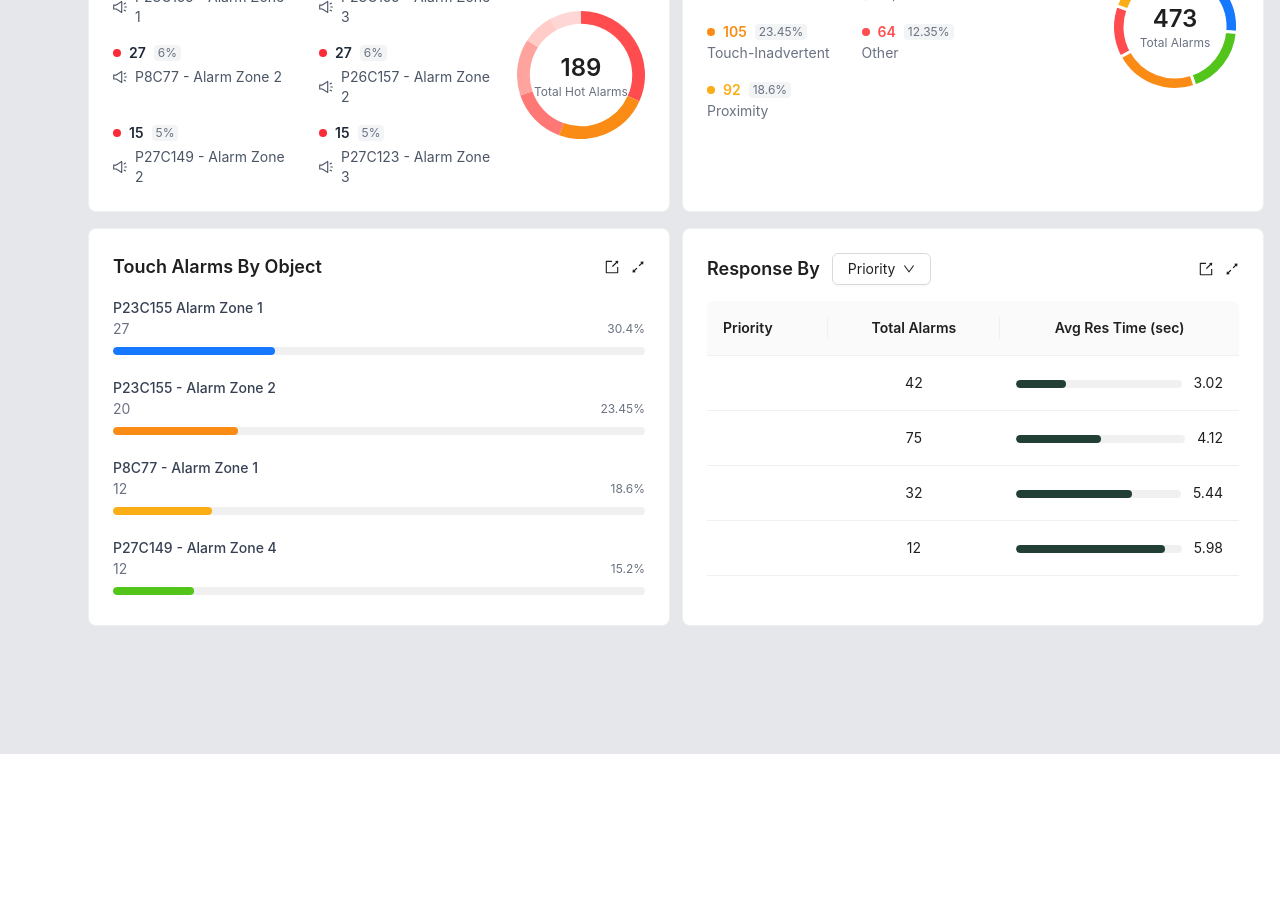
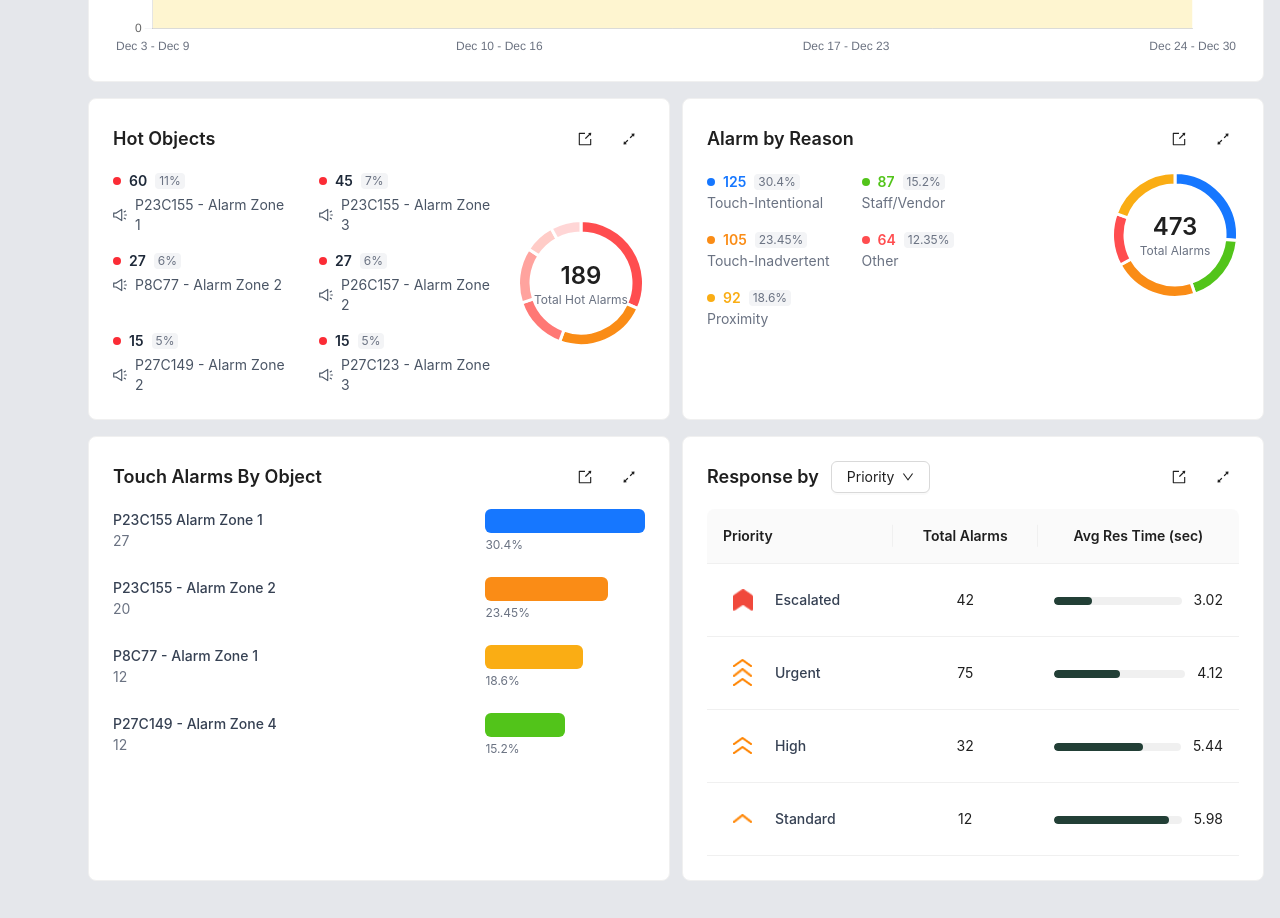
Before and after one commit to Waniaxif/Dashboard, a Next.js app: page / in a window 1280 px wide. Shown: the part 880-1798 px from the top of the page. Before the commit the page ends 1634 px from the top, so only its background shows below. Built offline with nearby package versions, Linux system fonts and the light colour scheme.

Commit message:
refactor components to integrate ExportExpantButton and enhance layout responsiveness

```diff
--- a/src/Components/AlarmByPriority/AlarmByPriority.tsx
+++ b/src/Components/AlarmByPriority/AlarmByPriority.tsx
@@ -1,7 +1,6 @@
 "use client";
 
 import { Card } from "antd";
-import { ExpandAltOutlined, ExportOutlined } from "@ant-design/icons";
 import {
   Chart as ChartJS,
   LineElement,
@@ -14,6 +13,7 @@ import {
 } from "chart.js";
 import { Line } from "react-chartjs-2";
 import React from "react";
+import ExportExpantButton from "../ExportExpantButton/ExportExpantButton";
 
 ChartJS.register(
   LineElement,
@@ -48,6 +48,7 @@ export default function AlarmByPriority() {
 
   const options = {
     responsive: true,
+    maintainAspectRatio: false, // 👈 allows chart to fill container height
     plugins: {
       legend: { display: false },
       tooltip: { enabled: true },
@@ -66,17 +67,24 @@ export default function AlarmByPriority() {
 
   return (
     <Card>
+      {/* Header */}
+
       <div className="flex justify-between items-center mb-4">
         <div className="text-lg font-semibold">Alarms by Priority</div>
-        <div className="flex items-center gap-3">
-          <ExportOutlined />
-          <ExpandAltOutlined />
+        <div className="">
+          <ExportExpantButton />
         </div>
       </div>
+
+      {/* Content */}
       <div className="flex flex-col">
         <span className="text-4xl font-semibold">473</span>
         <span className="text-gray-500 mb-4">Total Alarms</span>
-        <Line data={data} options={options} height={40} />
+
+        {/* Chart container with responsive height */}
+        <div className="relative h-[300px] sm:h-[400px] md:h-[450px] lg:h-[350px]">
+          <Line data={data} options={options} />
+        </div>
       </div>
     </Card>
   );
--- a/src/Components/AlarmByReason/AlarmByReason.tsx
+++ b/src/Components/AlarmByReason/AlarmByReason.tsx
@@ -1,7 +1,6 @@
 "use client";
 
 import { Card } from "antd";
-import { ExpandAltOutlined, ExportOutlined } from "@ant-design/icons";
 import { Doughnut } from "react-chartjs-2";
 import {
   Chart as ChartJS,
@@ -9,6 +8,7 @@ import {
   Tooltip as ChartTooltip,
   Legend,
 } from "chart.js";
+import ExportExpantButton from "../ExportExpantButton/ExportExpantButton";
 
 ChartJS.register(ArcElement, ChartTooltip, Legend);
 
@@ -40,9 +40,8 @@ export default function AlarmByReason() {
       {/* Header */}
       <div className="flex justify-between items-center mb-4">
         <div className="text-lg font-semibold">Alarm by Reason</div>
-        <div className="flex items-center gap-3">
-          <ExportOutlined />
-          <ExpandAltOutlined />
+        <div className="">
+          <ExportExpantButton />
         </div>
       </div>
 
--- /dev/null
+++ b/src/Components/ExportExpantButton/ExportExpantButton.tsx
@@ -0,0 +1,23 @@
+import { ExpandAltOutlined, ExportOutlined } from "@ant-design/icons";
+import { Button } from "antd";
+
+export default function ExportExpantButton() {
+  const handleClick = () => {
+    console.log("Expand button clicked");
+  };
+  return (
+    <div className="flex items-center gap-3">
+      <Button
+        onClick={() => console.log("Export clicked")}
+        type="text"
+        icon={<ExportOutlined className="text-gray-600 text-lg" />}
+      />
+
+      <Button
+        onClick={handleClick}
+        type="text"
+        icon={<ExpandAltOutlined className="text-gray-600 text-lg" />}
+      />
+    </div>
+  );
+}
--- a/src/Components/HotObjects/HotObjects.tsx
+++ b/src/Components/HotObjects/HotObjects.tsx
@@ -1,11 +1,7 @@
 "use client";
 
 import { Card } from "antd";
-import {
-  ExpandAltOutlined,
-  ExportOutlined,
-  SoundOutlined,
-} from "@ant-design/icons";
+import { SoundOutlined } from "@ant-design/icons";
 import { Doughnut } from "react-chartjs-2";
 import {
   Chart as ChartJS,
@@ -13,6 +9,7 @@ import {
   Tooltip as ChartTooltip,
   Legend,
 } from "chart.js";
+import ExportExpantButton from "../ExportExpantButton/ExportExpantButton";
 
 ChartJS.register(ArcElement, ChartTooltip, Legend);
 
@@ -40,7 +37,8 @@ export default function HotObjects() {
           "#ffccc7",
           "#ffd6d6",
         ],
-        borderWidth: 0,
+        borderColor: "#ffffff", // 👈 creates the visible space
+        borderWidth: 3, // 👈 controls gap thickness
         cutout: "80%",
       },
     ],
@@ -51,15 +49,14 @@ export default function HotObjects() {
       {/* Header */}
       <div className="flex justify-between items-center mb-4">
         <div className="text-lg font-semibold">Hot Objects</div>
-        <div className="flex items-center gap-3 text-gray-500">
-          <ExportOutlined />
-          <ExpandAltOutlined />
+        <div className="">
+          <ExportExpantButton />
         </div>
       </div>
 
       {/* Responsive Body */}
       <div className="flex flex-col md:flex-row md:justify-between md:items-center gap-6">
-        {/* Left - Always Two-column grid */}
+        {/* Left - Two-column grid */}
         <div className="grid grid-cols-2 gap-x-8 gap-y-4 flex-1">
           {hotObjects.map((item, index) => (
             <div key={index} className="flex flex-col space-y-1">
@@ -83,7 +80,7 @@ export default function HotObjects() {
           ))}
         </div>
 
-        {/* Right - Doughnut chart (below on small screens) */}
+        {/* Right - Doughnut chart */}
         <div className="flex justify-center md:justify-end">
           <div className="relative w-32 h-32">
             <Doughnut
--- a/src/Components/ResponseByPriority/ResponseByPriority.tsx
+++ b/src/Components/ResponseByPriority/ResponseByPriority.tsx
@@ -1,9 +1,10 @@
 "use client";
 
 import { Card, Table, Progress } from "antd";
-import { ExpandAltOutlined, ExportOutlined } from "@ant-design/icons";
 import React from "react";
 import DropDownButton from "../DropDownButton/DropDownButton";
+import Image from "next/image";
+import ExportExpantButton from "../ExportExpantButton/ExportExpantButton";
 
 interface PriorityData {
   key: string;
@@ -22,7 +23,11 @@ export default function ResponseByPriority() {
       totalAlarms: 42,
       avgResTime: 3.02,
       progress: 30,
-      icon: <span className="text-red-500 text-lg">⬢</span>,
+      icon: (
+        <div className="w-10 h-10 flex items-center justify-center">
+          <Image src="/images/2.png" width={20} height={20} alt="escalated" />
+        </div>
+      ),
     },
     {
       key: "2",
@@ -30,7 +35,15 @@ export default function ResponseByPriority() {
       totalAlarms: 75,
       avgResTime: 4.12,
       progress: 50,
-      icon: <span className="text-yellow-500 text-lg">⬢</span>,
+      icon: (
+        <div className=" w-10 h-10 flex items-center justify-center">
+          <div className="flex flex-col items-center">
+            <Image src="/images/3.png" width={20} height={6} alt="urgent" />
+            <Image src="/images/3.png" width={20} height={6} alt="urgent" />
+            <Image src="/images/3.png" width={20} height={6} alt="urgent" />
+          </div>
+        </div>
+      ),
     },
     {
       key: "3",
@@ -38,7 +51,14 @@ export default function ResponseByPriority() {
       totalAlarms: 32,
       avgResTime: 5.44,
       progress: 70,
-      icon: <span className="text-orange-400 text-lg">⬢</span>,
+      icon: (
+        <div className=" w-10 h-10 flex items-center justify-center">
+          <div className="flex flex-col items-center">
+            <Image src="/images/3.png" width={20} height={6} alt="high" />
+            <Image src="/images/3.png" width={20} height={6} alt="high" />
+          </div>
+        </div>
+      ),
     },
     {
       key: "4",
@@ -46,7 +66,13 @@ export default function ResponseByPriority() {
       totalAlarms: 12,
       avgResTime: 5.98,
       progress: 90,
-      icon: <span className="text-yellow-300 text-lg">⬢</span>,
+      icon: (
+        <div className="w-10 h-10 flex items-center justify-center">
+          <div className="flex flex-col items-center">
+            <Image src="/images/3.png" width={20} height={6} alt="standard" />{" "}
+          </div>
+        </div>
+      ),
     },
   ];
 
@@ -55,10 +81,10 @@ export default function ResponseByPriority() {
       title: "Priority",
       dataIndex: "priority",
       key: "priority",
-      render: (record: PriorityData) => (
-        <div className="flex items-center gap-2">
+      render: (_: string, record: PriorityData) => (
+        <div className="flex items-center gap-3">
           {record.icon}
-          <span>{record.priority}</span>
+          <span className="text-gray-700 font-medium">{record.priority}</span>
         </div>
       ),
     },
@@ -91,12 +117,11 @@ export default function ResponseByPriority() {
     <Card>
       <div className="flex justify-between items-center mb-4">
         <div className="flex items-center gap-3">
-          <div className="text-lg font-semibold">Response By</div>
+          <div className="text-lg font-semibold">Response by</div>
           <DropDownButton text="Priority" />
         </div>
-        <div className="flex items-center gap-3">
-          <ExportOutlined />
-          <ExpandAltOutlined />
+        <div className="">
+          <ExportExpantButton />
         </div>
       </div>
       <Table
--- a/src/Components/Sidebar/Sidebar.tsx
+++ b/src/Components/Sidebar/Sidebar.tsx
@@ -56,11 +56,13 @@ export default function Sidebar() {
           mode="horizontal"
           items={items}
           style={{
+            width: "100%", // ✅ ensures full width
             display: "flex",
             justifyContent: "space-around",
             background: "#2f3331",
             borderTop: "1px solid #3a3a3a",
           }}
+          className="flex-1"
         />
       </div>
     </ConfigProvider>
--- a/src/Components/TouchAlarmsByObject/TouchAlarmsByObject.tsx
+++ b/src/Components/TouchAlarmsByObject/TouchAlarmsByObject.tsx
@@ -1,7 +1,7 @@
 "use client";
 
-import { Card, Progress } from "antd";
-import { ExpandAltOutlined, ExportOutlined } from "@ant-design/icons";
+import { Card } from "antd";
+import ExportExpantButton from "../ExportExpantButton/ExportExpantButton";
 
 export default function TouchAlarmsByObject() {
   const data = [
@@ -31,33 +31,54 @@ export default function TouchAlarmsByObject() {
     },
   ];
 
+  // Get the max percent for scaling bars
+  const maxPercent = Math.max(...data.map((item) => item.percent));
+
   return (
     <Card>
+      {/* Header */}
       <div className="flex justify-between items-center mb-4">
         <div className="text-lg font-semibold">Touch Alarms By Object</div>
-        <div className="flex items-center gap-3">
-          <ExportOutlined />
-          <ExpandAltOutlined />
+        <div className=" text-gray-600">
+          <ExportExpantButton />
         </div>
       </div>
-      <div className="space-y-4">
-        {data.map((item, index) => (
-          <div key={index}>
-            <div className="flex justify-between">
-              <span className="font-medium text-gray-700">{item.name}</span>
+
+      {/* Data Rows */}
+      <div className="space-y-6">
+        {data.map((item, index) => {
+          // Calculate relative width (% of maxPercent)
+          const relativeWidth = (item.percent / maxPercent) * 100;
+
+          return (
+            <div key={index} className="flex justify-between items-start">
+              {/* Left Column */}
+              <div className="w-[40%]">
+                <div className="font-medium text-gray-700">{item.name}</div>
+                <div className="text-gray-500 text-sm">{item.count}</div>
+              </div>
+
+              {/* Spacer Column */}
+              <div className="w-[30%]" />
+
+              {/* Right Column */}
+              <div className="w-[30%] flex flex-col">
+                {/* Bar scaled relative to maxPercent */}
+                <div
+                  className="h-6 rounded-md transition-all duration-500"
+                  style={{
+                    width: `${relativeWidth}%`,
+                    backgroundColor: item.color,
+                  }}
+                />
+                {/* Percent below bar */}
+                <div className="text-gray-500 text-xs mt-1">
+                  {item.percent}%
+                </div>
+              </div>
             </div>
-            <div className="flex justify-between items-center">
-              <span className="text-gray-500 text-sm">{item.count}</span>
-              <span className="text-gray-500 text-xs">{item.percent}%</span>
-            </div>
-            <Progress
-              percent={item.percent}
-              showInfo={false}
-              strokeColor={item.color}
-              className="h-2!"
-            />
-          </div>
-        ))}
+          );
+        })}
       </div>
     </Card>
   );
```
